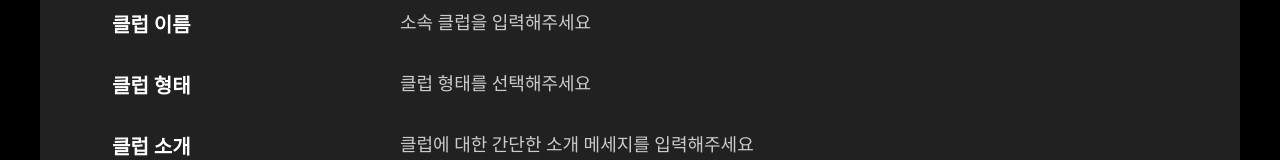
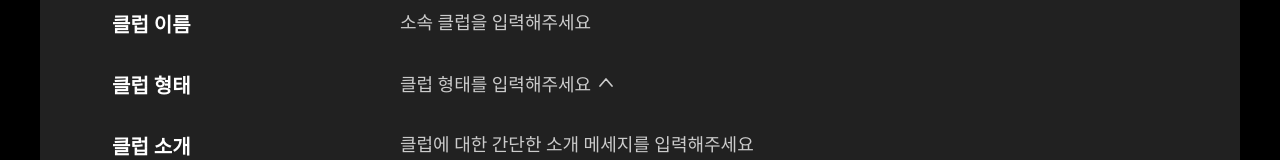
Before and after one commit to chalIengers/challengers-front, a React (Create React App) app: page /club/publish in a window 1280 px wide. Shown: the part 994-1154 px from the top of the page. Built offline with nearby package versions, Linux system fonts and the light colour scheme; a web font is replaced by a local one.

Commit message:
Feat - 클럽 형태 UI & 기능 개발 (#29)

```diff
--- a/src/component/club/publish/component.tsx
+++ b/src/component/club/publish/component.tsx
@@ -2,7 +2,7 @@
 import React, { ChangeEvent, useRef, useState } from 'react';
 import { css } from '@emotion/react';
 import theme from '../../../styles/theme';
-import { ContainerComponent, GridBox, TextInputBox } from '../../emotion/component';
+import { ButtonBox, ContainerComponent, GridBox, TextInputBox } from '../../emotion/component';
 import { Header2, Body2, Header1, Section } from '../../emotion/GlobalStyle';
 import { useChangeInput } from './hook';
 
@@ -140,6 +140,168 @@ export const InputDiv = ({ text }: { text: string }) => {
   );
 };
 
+export const ClubTypeBox = ({ text }: { text: string }) => {
+  const [isOpen, setIsOpen] = useState(false);
+  const [clubTypes, setClubTypes] = useState<string[]>([]);
+  const [clubTypesTemp, setClubTypesTemp] = useState<string[]>([]);
+  const { value, setValue, handleOnChange } = useChangeInput();
+
+  const createDiv = (item: string, index: number) => {
+    const removeDiv = () => {
+      const filterClub = clubTypesTemp.filter((type) => type !== item);
+      setClubTypesTemp(filterClub);
+    };
+    return (
+      <button
+        css={css`
+          display: flex;
+          flex-direction: row;
+        `}
+        type="button"
+        onClick={removeDiv}
+        key={index}
+      >
+        {item}
+      </button>
+    );
+  };
+  const handleKeyDown = (e: React.KeyboardEvent<HTMLInputElement>) => {
+    if (e.key === 'Enter' && value.trim() !== '') {
+      setClubTypesTemp([value, ...clubTypesTemp]);
+      setValue('');
+    }
+  };
+  const handleCancelClick = () => {
+    setIsOpen(false);
+  };
+
+  const handleSubmitClick = () => {
+    setClubTypes(clubTypesTemp);
+    setIsOpen(false);
+  };
+
+  const toggleDropdown = () => {
+    console.log(clubTypesTemp.length);
+    setIsOpen(!isOpen);
+  };
+
+  return (
+    <div
+      css={css`
+        position: relative;
+        display: flex;
+        flex-direction: column;
+        justify-items: center;
+        gap: 1.6rem;
+      `}
+    >
+      <button
+        type="button"
+        onClick={toggleDropdown}
+        css={css`
+          display: flex;
+          justify-content: flex-start;
+          gap: 0.8rem;
+        `}
+      >
+        <div
+          css={css`
+            color: ${theme.palette.semantic.placeholder[500]};
+            ${theme.typography.body1};
+          `}
+        >
+          {clubTypes.length
+            ? clubTypes.map((item, index) => {
+                if (clubTypes.length === index + 1) {
+                  return `${item}`;
+                }
+                return `${item}, `;
+              })
+            : text}
+        </div>
+        <div
+          css={css`
+            transition: 0.3s;
+            animation: none;
+            transform: rotate(${isOpen ? 0 : 180}deg);
+          `}
+        >
+          <svg
+            xmlns="http://www.w3.org/2000/svg"
+            width="14"
+            height="9"
+            viewBox="0 0 14 9"
+            fill="none"
+          >
+            <path
+              d="M1 1L7 8L13 1"
+              stroke={theme.palette.semantic.placeholder[500]}
+              strokeWidth="1.66667"
+              strokeLinecap="round"
+              strokeLinejoin="round"
+            />
+          </svg>
+        </div>
+      </button>
+      {isOpen && (
+        <div
+          css={css`
+            position: absolute;
+            top: 100%;
+            display: flex;
+            flex-direction: column;
+            gap: 1.6rem;
+            width: 38rem;
+            height: 40rem;
+            border-radius: 1.2rem;
+            background: ${theme.palette.gray.white};
+            padding: 2.4rem;
+            color: ${theme.palette.gray.black};
+          `}
+        >
+          <input
+            css={css`
+              width: 100%;
+              padding: 0 0.8rem;
+            `}
+            placeholder={`${text} (예 : 웹 서비스)`}
+            onKeyDown={handleKeyDown}
+            onChange={handleOnChange}
+            value={value}
+          />
+
+          <div
+            css={css`
+              display: flex;
+              flex-direction: column;
+              align-items: flex-start;
+              gap: 1.6rem;
+              border-top: 1px solid ${theme.palette.semantic.placeholder[500]};
+              border-bottom: 1px solid ${theme.palette.semantic.placeholder[500]};
+              padding: 1.6rem 0.8rem;
+              height: 26rem;
+              ${theme.typography.body2}
+              overflow-y: auto;
+            `}
+          >
+            {clubTypesTemp.map((item, index) => createDiv(item, index))}
+          </div>
+          <div
+            css={css`
+              display: flex;
+              gap: 3.2rem;
+              flex: 1 0 auto;
+            `}
+          >
+            <ButtonBox type="auto" text="취소할게요" cancel onClick={handleCancelClick} />
+            <ButtonBox type="auto" text="등록할게요" onClick={handleSubmitClick} />
+          </div>
+        </div>
+      )}
+    </div>
+  );
+};
+
 /**
  * 클럽 신청서 컴포넌트
  */
@@ -152,7 +314,7 @@ export const ClubInfoInput = () => {
         <TextInputBox type="body1" text="소속 클럽을 입력해주세요" />
 
         <Header2>클럽 형태</Header2>
-        <InputDiv text="클럽 형태를 선택해주세요" />
+        <ClubTypeBox text="클럽 형태를 입력해주세요" />
 
         <Header2>클럽 소개</Header2>
         <TextInputBox type="body1" text="클럽에 대한 간단한 소개 메세지를 입력해주세요" />
--- a/src/component/emotion/component.tsx
+++ b/src/component/emotion/component.tsx
@@ -177,7 +177,7 @@ export const FlexWrapContainer = ({ children }: ContainerType) => {
 /**
  * 버튼 컴포넌트
  * @param text 버튼 안의 text 내용
- * @param type 버튼의 형태(large, small, modal, modal_cancel)
+ * @param type 버튼의 형태
  */
 export const ButtonBox = ({ text, type, onClick, cancel }: ButtonBoxProps) => {
   const buttonStyles = {
@@ -202,6 +202,11 @@ export const ButtonBox = ({ text, type, onClick, cancel }: ButtonBoxProps) => {
       width: 9.6rem;
       height: 5.6rem;
       ${theme.typography.body1Bold};
+    `,
+    auto: css`
+      flex: 1 0 auto;
+      color: ${cancel && theme.palette.gray.black};
+      background-color: ${cancel && theme.palette.gray[300]};
     `,
   };
 
--- a/src/styles/theme.ts
+++ b/src/styles/theme.ts
@@ -77,6 +77,7 @@ export const theme: DefaultTheme = {
       white: '#ffffff',
     },
     semantic: {
+      placeholder: { 500: '#cbcbcb' },
       success: { 500: '#59BA2C' },
       info: { 500: '#47C1FF' },
       warning: { 500: '#FFB200' },
--- a/src/types/globalType.ts
+++ b/src/types/globalType.ts
@@ -37,7 +37,7 @@ export interface imgBoxType {
 
 export interface ButtonBoxProps {
   text: string | undefined;
-  type: 'large' | 'small' | 'modal' | 'very_small';
+  type: 'large' | 'small' | 'modal' | 'very_small' | 'auto';
   cancel?: boolean;
   onClick?: () => void;
 }
--- a/src/types/theme.d.ts
+++ b/src/types/theme.d.ts
@@ -82,6 +82,7 @@ declare module '@emotion/react' {
         white: '#ffffff';
       };
       semantic: {
+        placeholder: { 500: '#cbcbcb' };
         success: { 500: string };
         info: { 500: string };
         warning: { 500: string };
```
